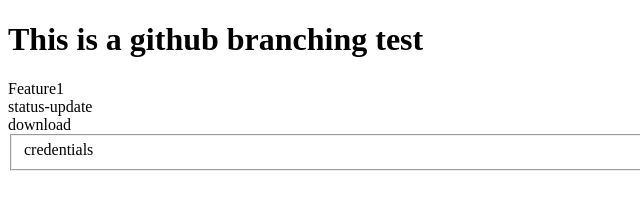
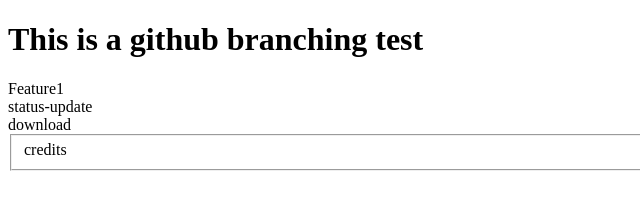
Before and after one commit to EnduringErin/github_branching_test, a plain HTML site: page index.html in a window 1280 px wide. Shown: the full height of the page, 0-640 px from the left. Drawn offline with Linux system fonts and the light colour scheme.

Commit message:
name changed

```diff
--- a/index.html
+++ b/index.html
@@ -13,7 +13,7 @@
 
 		<div>download</div>
 
-		<fieldset>credentials</fieldset>
+		<fieldset>credits</fieldset>
 
 	</body>
 </html>
```
